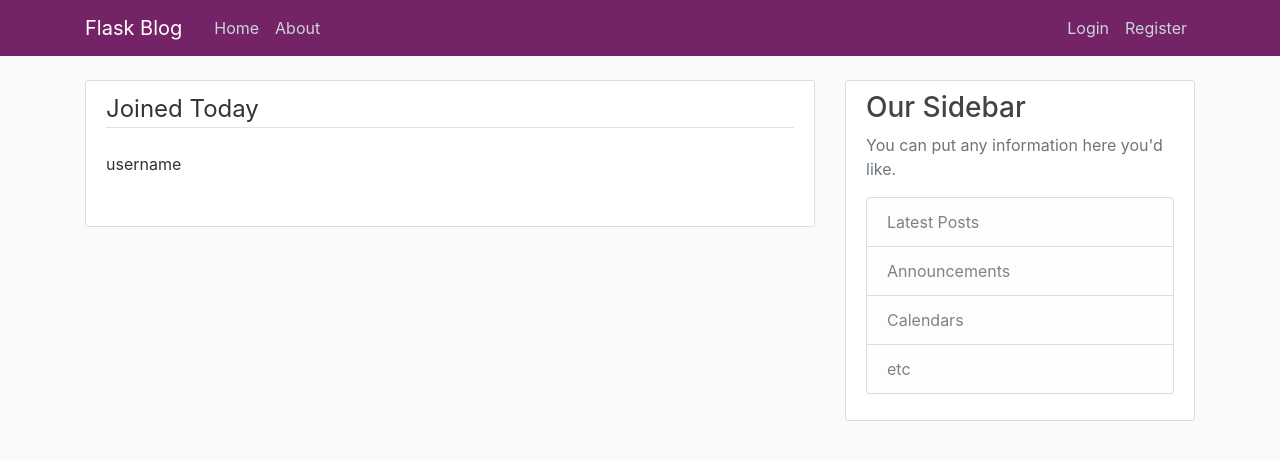
After one commit to Aditya7861/Flask-Blog, a Flask app: page /registration in a window 1280 px wide. The commit adds this page. Shown: the top 460 px of the page. Run offline with Flask 2, Linux system fonts and the light colour scheme; some libraries are stand-ins or nearby versions.

Commit message:
Adding header

```diff
--- a/flask_blog.py
+++ b/flask_blog.py
@@ -1,6 +1,8 @@
-from flask import Flask , render_template
+from flask import Flask , render_template , url_for
+from form import RegistrationForm, LoginForm
+
 app = Flask(__name__)
-
+app.config['SECRET_KEY'] = '33e691769378c0ad911e5a951faccdf8'
 posts = [
     {
     'author': "Aditya Singh",
@@ -27,5 +29,17 @@ def about():
     return render_template('about.html',title = "About")
 
 
+@app.route("/registration")
+def register():
+    form = RegistrationForm()
+    return render_template('register.html',title='register', form = form)
+
+
+@app.route("/login")
+def login():
+    form = LoginForm()
+    return render_template('login.html', title='login', form=form)
+
+
 if __name__ == "__main__":
     app.run(debug=True)
--- /dev/null
+++ b/form.py
@@ -0,0 +1,18 @@
+from flask_wtf import FlaskForm
+from wtforms import StringField , PasswordField , SubmitField , BooleanField
+from wtforms.validators import DataRequired ,Length ,Email , EqualTo
+
+class RegistrationForm(FlaskForm):
+    username = StringField('username', validators=[DataRequired(),Length(min=2,max =20)])
+    email = StringField('email',validators=[DataRequired(),Email()])
+    password = PasswordField('password',validators=[DataRequired()])
+    confirm_password =  PasswordField('Confirm Password',validators=[DataRequired(),EqualTo('password')])
+    submit = SubmitField ('Sign Up')
+
+
+class LoginForm(FlaskForm):
+    username = StringField('username', validators=[DataRequired(),Length(min=2, max=20)])
+    email = StringField('email', validators=[DataRequired(), Email()])
+    password = PasswordField('password', validators=[DataRequired()])
+    remember = BooleanField("Rembember Me")
+    submit = SubmitField('Login')
--- /dev/null
+++ b/static/main.css
@@ -0,0 +1,85 @@
+body {
+    background: #fafafa;
+    color: #333333;
+    margin-top: 5rem;
+}
+
+h1,
+h2,
+h3,
+h4,
+h5,
+h6 {
+    color: #444444;
+}
+
+.bg-steel {
+    background-color: #742366;
+}
+
+.site-header .navbar-nav .nav-link {
+    color: #cbd5db;
+}
+
+.site-header .navbar-nav .nav-link:hover {
+    color: #ffffff;
+}
+
+.site-header .navbar-nav .nav-link.active {
+    font-weight: 500;
+}
+
+.content-section {
+    background: #ffffff;
+    padding: 10px 20px;
+    border: 1px solid #dddddd;
+    border-radius: 3px;
+    margin-bottom: 20px;
+}
+
+.article-title {
+    color: #444444;
+}
+
+a.article-title:hover {
+    color: #428bca;
+    text-decoration: none;
+}
+
+.article-content {
+    white-space: pre-line;
+}
+
+.article-img {
+    height: 65px;
+    width: 65px;
+    margin-right: 16px;
+}
+
+.article-metadata {
+    padding-bottom: 1px;
+    margin-bottom: 4px;
+    border-bottom: 1px solid #e3e3e3
+}
+
+.article-metadata a:hover {
+    color: #333;
+    text-decoration: none;
+}
+
+.article-svg {
+    width: 25px;
+    height: 25px;
+    vertical-align: middle;
+}
+
+.account-img {
+    height: 125px;
+    width: 125px;
+    margin-right: 20px;
+    margin-bottom: 16px;
+}
+
+.account-heading {
+    font-size: 2.5rem;
+}
--- a/templates/layout.html
+++ b/templates/layout.html
@@ -2,9 +2,20 @@
 <html lang="en">
 
 <head>
-    <meta charset="UTF-8">
-    <meta name="viewport" content="width=device-width, initial-scale=1.0">
-    <meta http-equiv="X-UA-Compatible" content="ie=edge"> {% if title %}
+
+    <!-- Required meta tags -->
+    <meta charset="utf-8">
+    <meta name="viewport" content="width=device-width, initial-scale=1, shrink-to-fit=no">
+
+    <!-- Bootstrap CSS -->
+    <link rel="stylesheet" href="https://stackpath.bootstrapcdn.com/bootstrap/4.1.1/css/bootstrap.min.css" integrity="sha384-WskhaSGFgHYWDcbwN70/dfYBj47jz9qbsMId/iRN3ewGhXQFZCSftd1LZCfmhktB"
+        crossorigin="anonymous">
+
+    <link rel="stylesheet" type="text/css" href="{{url_for('static',filename='main.css')}}">
+
+
+
+    {% if title %}
     <title>Flask Blog -- {{ title }}</title>
     {% else %}
     <title>Flask Blog </title>
@@ -13,8 +24,58 @@
 </head>
 
 <body>
+    <header class="site-header">
+        <nav class="navbar navbar-expand-md navbar-dark bg-steel fixed-top">
+            <div class="container">
+                <a class="navbar-brand mr-4" href="/">Flask Blog</a>
+                <button class="navbar-toggler" type="button" data-toggle="collapse" data-target="#navbarToggle" aria-controls="navbarToggle"
+                    aria-expanded="false" aria-label="Toggle navigation">
+                    <span class="navbar-toggler-icon"></span>
+                </button>
+                <div class="collapse navbar-collapse" id="navbarToggle">
+                    <div class="navbar-nav mr-auto">
+                        <a class="nav-item nav-link" href="/">Home</a>
+                        <a class="nav-item nav-link" href="/about">About</a>
+                    </div>
+                    <!-- Navbar Right Side -->
+                    <div class="navbar-nav">
+                        <a class="nav-item nav-link" href="/login">Login</a>
+                        <a class="nav-item nav-link" href="/register">Register</a>
+                    </div>
+                </div>
+            </div>
+        </nav>
+    </header>
 
-    {% block content %} {% endblock %}
+    <main role="main" class="container">
+        <div class="row">
+            <div class="col-md-8">
+                {% block content %}{% endblock %}
+            </div>
+            <div class="col-md-4">
+                <div class="content-section">
+                    <h3>Our Sidebar</h3>
+                    <p class='text-muted'>You can put any information here you'd like.
+                        <ul class="list-group">
+                            <li class="list-group-item list-group-item-light">Latest Posts</li>
+                            <li class="list-group-item list-group-item-light">Announcements</li>
+                            <li class="list-group-item list-group-item-light">Calendars</li>
+                            <li class="list-group-item list-group-item-light">etc</li>
+                        </ul>
+                    </p>
+                </div>
+            </div>
+        </div>
+    </main>
+
+    <!-- Optional JavaScript -->
+    <!-- jQuery first, then Popper.js, then Bootstrap JS -->
+    <script src="https://code.jquery.com/jquery-3.3.1.slim.min.js" integrity="sha384-q8i/X+965DzO0rT7abK41JStQIAqVgRVzpbzo5smXKp4YfRvH+8abtTE1Pi6jizo"
+        crossorigin="anonymous"></script>
+    <script src="https://cdnjs.cloudflare.com/ajax/libs/popper.js/1.14.3/umd/popper.min.js" integrity="sha384-ZMP7rVo3mIykV+2+9J3UJ46jBk0WLaUAdn689aCwoqbBJiSnjAK/l8WvCWPIPm49"
+        crossorigin="anonymous"></script>
+    <script src="https://stackpath.bootstrapcdn.com/bootstrap/4.1.1/js/bootstrap.min.js" integrity="sha384-smHYKdLADwkXOn1EmN1qk/HfnUcbVRZyYmZ4qpPea6sjB/pTJ0euyQp0Mk8ck+5T"
+        crossorigin="anonymous"></script>
 
 </body>
 
--- /dev/null
+++ b/templates/register.html
@@ -0,0 +1,20 @@
+{% extends "layout.html" %}
+{% block content %}
+    <div class="content-section">
+
+        <form method="POST" action=" ">
+            {{form.hidden_tag()}}
+            <fieldset class="form-group">
+                <legend class="border-bottom mb-4">Joined Today</legend>
+                <div class="form-group">
+                    {{form.username.label(class="form-control-label")}}
+
+                </div>
+
+            </fieldset>
+        </form>
+
+
+    </div>
+
+{% endblock content %}
```
Also changed, not shown: templates/home.html (+12 -3 lines), templates/login.html (added).
